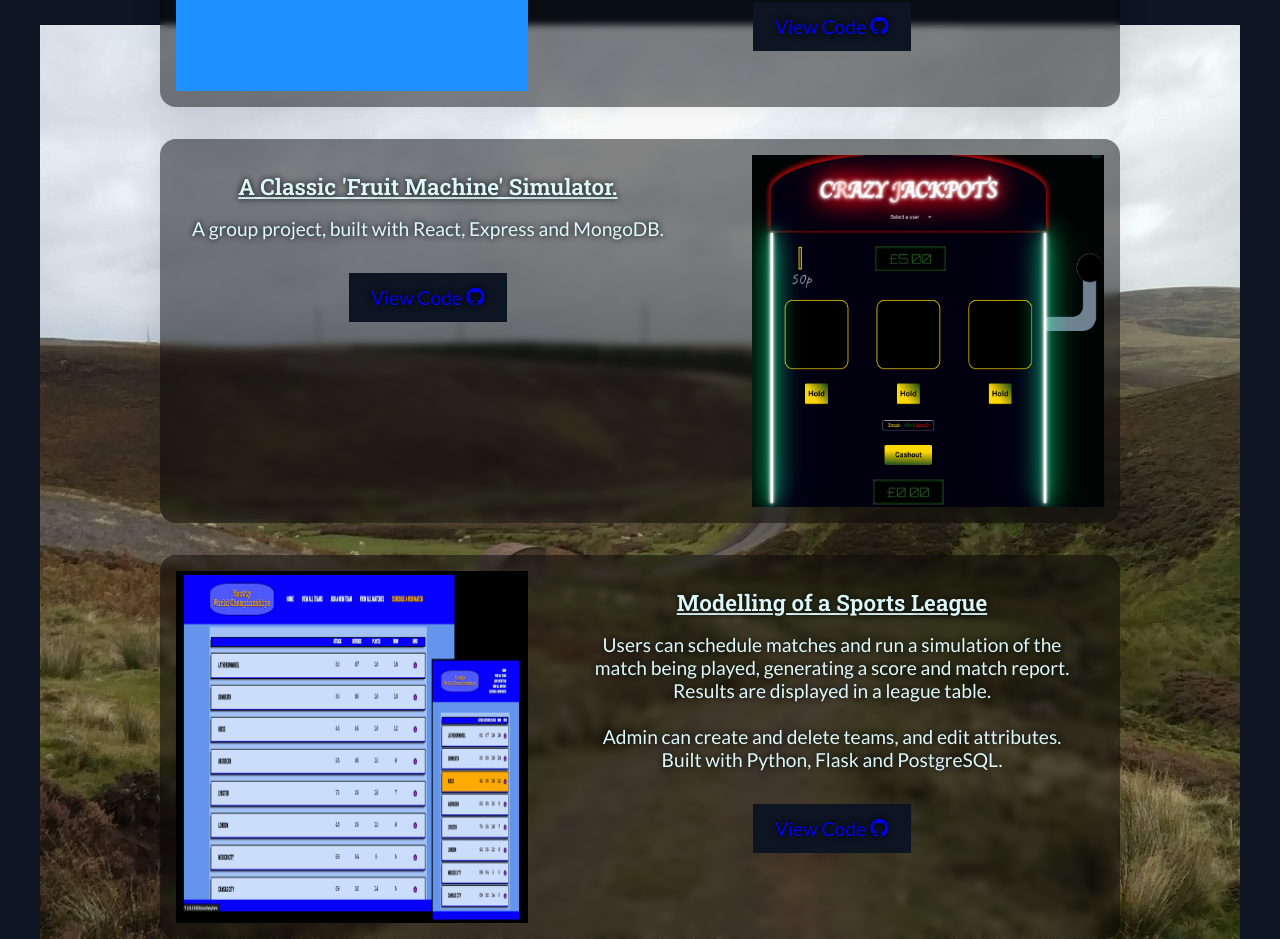
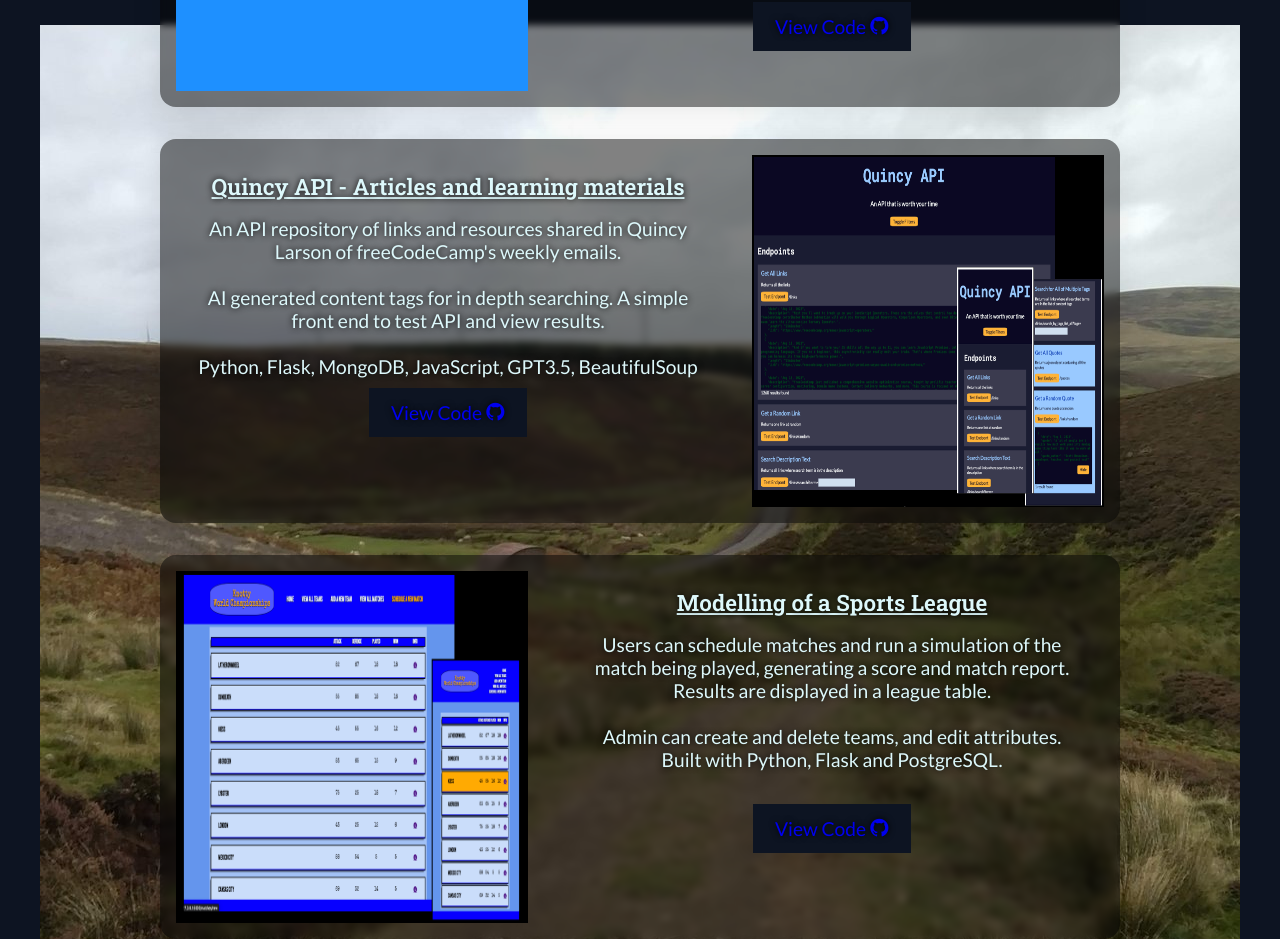
Before and after one commit to PaulHenstridge/portfolio, a React (Create React App) app in the folder client/: page / in a window 1280 px wide. Shown: the part 2005-2944 px from the top of the page. Built offline with nearby package versions, Linux system fonts and the light colour scheme.

Commit message:
adding API project

```diff
--- a/client/src/components/Projects.js
+++ b/client/src/components/Projects.js
@@ -5,7 +5,7 @@ import PageScroll from "./PageScroll";
 import hillPath from "../assets/Hillpath.jpg"
 import knotty from "../assets/knotty.png"
 import speakeasy from "../assets/speakeasy.png"
-import slot from "../assets/slot.png"
+import quincy from "../assets/quincy_api.png"
 import sequencer from "../assets/sequencer.png"
 
 
@@ -123,17 +123,21 @@ const Projects = () => {
                <a href='https://github.com/PaulHenstridge/SpeakEasy-AI-A11y-Assistant'>View Code  <i className='devicon-github-original'></i></a>
 
                </p>
+        </ProjectPanel>
 
+        <ProjectPanel>
+            <p><h3> <strong>Quincy API - Articles and learning materials </strong></h3>
 
+            An API repository of links and resources shared in Quincy Larson of freeCodeCamp's weekly emails.<br></br><br></br>
+            AI generated content tags for in depth searching.  A simple front end to test API and view results.
+            <br></br><br></br>
+            Python, Flask, MongoDB, JavaScript, GPT3.5, BeautifulSoup
+            <br></br><br></br>
+                <a href='https://github.com/PaulHenstridge/Quincy_API'>View Code  <i className='devicon-github-original'></i></a>
+            </p>
+            <img src={quincy} alt="API front end and endpoints" />
         </ProjectPanel>
-        <ProjectPanel>
-            <p><h3> <strong>A Classic 'Fruit Machine' Simulator.   </strong></h3>
 
-            A group project, built with React, Express and MongoDB.<br></br><br></br><br></br>
-                <a href='https://github.com/PaulHenstridge/Crazy-Jackpots'>View Code  <i className='devicon-github-original'></i></a>
-            </p>
-            <img src={slot} alt="Slot machine user interface" />
-        </ProjectPanel>
         <ProjectPanel>
             <img src={knotty} alt="knotty league teams page" />
             <p><h3> <strong> Modelling of a Sports League   </strong></h3>
@@ -146,6 +150,7 @@ const Projects = () => {
 
                 </p>
         </ProjectPanel>
+
         <ProjectPanel>
             <p><h3> <strong> Musical Loop Generator   </strong></h3>
                 Users can select the key, octave, synth type, tempo and number of simultaneously looping channels to create their track.<br></br>
```
Also changed, not shown: client/src/assets/quincy_api.png (added).
